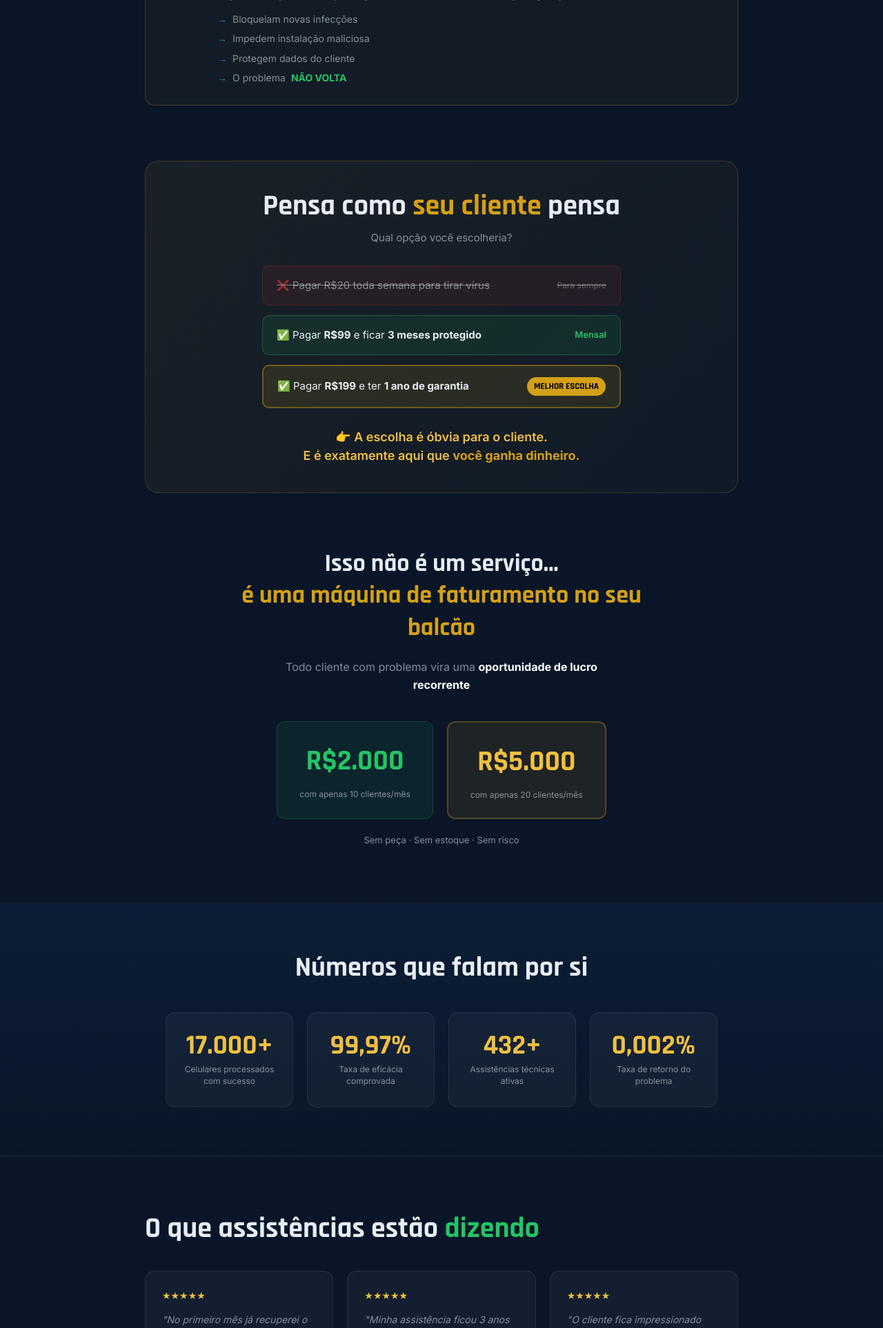
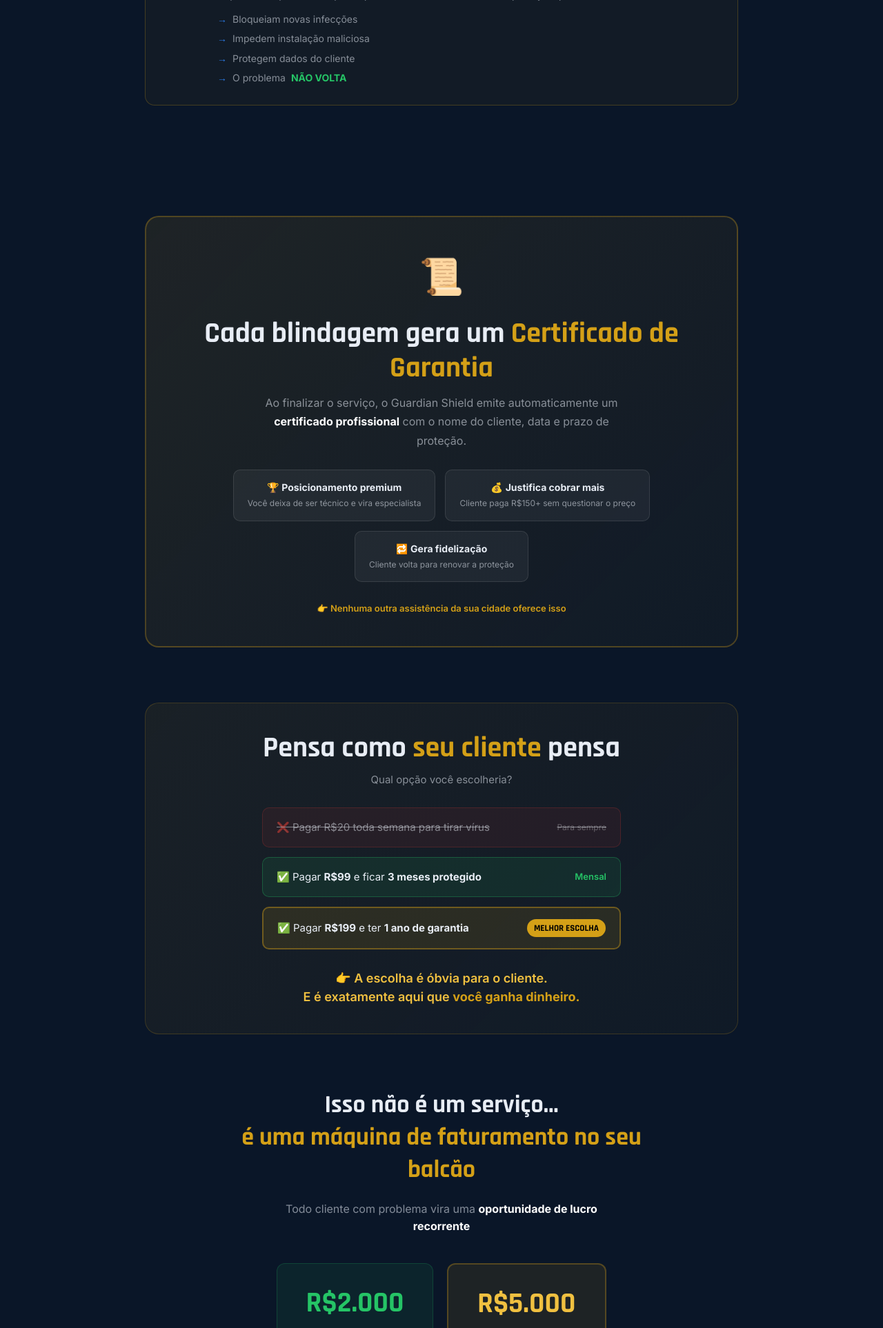
Before and after one commit to guardian-shield/guardian-shield, a Python web app: template templates/vendas.html in a window 1280 px wide. Shown: the part 3647-5573 px from the top of the page at 69% size. Run offline with Jinja, Linux system fonts and the light colour scheme; the template is opened without the code that fills it, so the values that code supplies are empty; some libraries are stand-ins or nearby versions.

Commit message:
feat: adiciona seção de certificado de garantia na landing page

```diff
--- a/templates/vendas.html
+++ b/templates/vendas.html
@@ -649,6 +649,31 @@ h2 .green { color: var(--green); }
   </div>
 </section>
 
+<!-- ═══════════════════════════════════════════ CERTIFICADO -->
+<section class="fade-up" style="text-align:center;">
+  <div style="background:linear-gradient(135deg,rgba(212,160,23,0.1),rgba(212,160,23,0.03));border:2px solid rgba(212,160,23,0.3);border-radius:20px;padding:44px 32px;">
+    <div style="font-size:52px;margin-bottom:16px;">📜</div>
+    <h2 style="margin-bottom:12px;">Cada blindagem gera um <span class="gold">Certificado de Garantia</span></h2>
+    <p style="color:var(--muted);font-size:16px;max-width:560px;margin:0 auto 28px;line-height:1.7;">
+      Ao finalizar o serviço, o Guardian Shield emite automaticamente um <strong style="color:white;">certificado profissional</strong> com o nome do cliente, data e prazo de proteção.
+    </p>
+    <div style="display:flex;flex-wrap:wrap;gap:14px;justify-content:center;margin-bottom:28px;">
+      <div style="background:rgba(255,255,255,0.05);border:1px solid rgba(255,255,255,0.1);border-radius:10px;padding:14px 20px;font-size:14px;">
+        🏆 <strong>Posicionamento premium</strong><br><span style="color:var(--muted);font-size:12px;">Você deixa de ser técnico e vira especialista</span>
+      </div>
+      <div style="background:rgba(255,255,255,0.05);border:1px solid rgba(255,255,255,0.1);border-radius:10px;padding:14px 20px;font-size:14px;">
+        💰 <strong>Justifica cobrar mais</strong><br><span style="color:var(--muted);font-size:12px;">Cliente paga R$150+ sem questionar o preço</span>
+      </div>
+      <div style="background:rgba(255,255,255,0.05);border:1px solid rgba(255,255,255,0.1);border-radius:10px;padding:14px 20px;font-size:14px;">
+        🔁 <strong>Gera fidelização</strong><br><span style="color:var(--muted);font-size:12px;">Cliente volta para renovar a proteção</span>
+      </div>
+    </div>
+    <p style="font-size:13px;color:var(--gold);font-weight:600;">
+      👉 Nenhuma outra assistência da sua cidade oferece isso
+    </p>
+  </div>
+</section>
+
 <!-- ═══════════════════════════════════════════ MONEY -->
 <section class="fade-up" style="padding:0 20px;">
   <div class="money-section">
```
